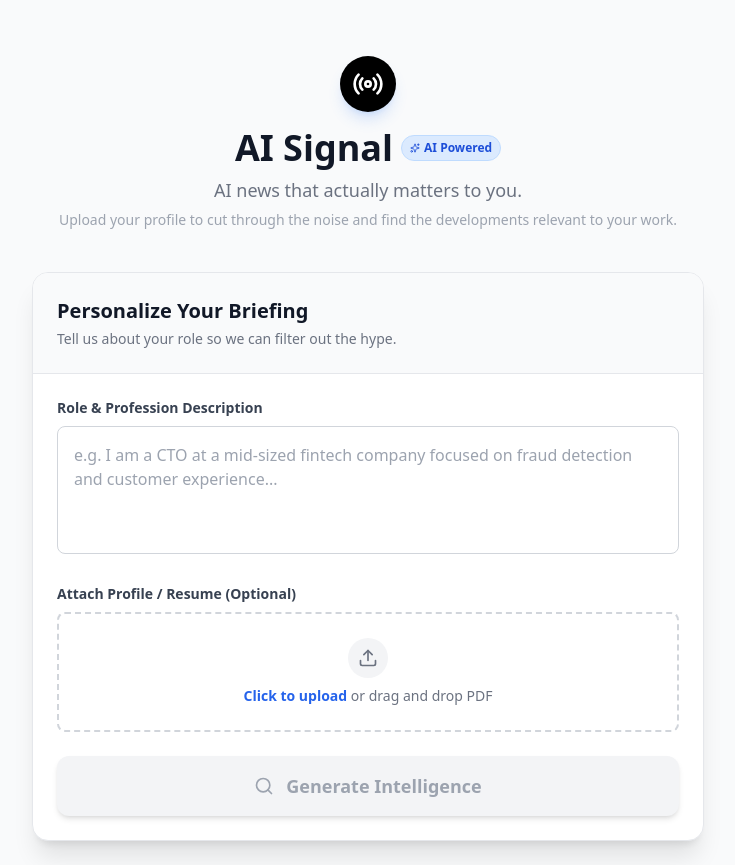
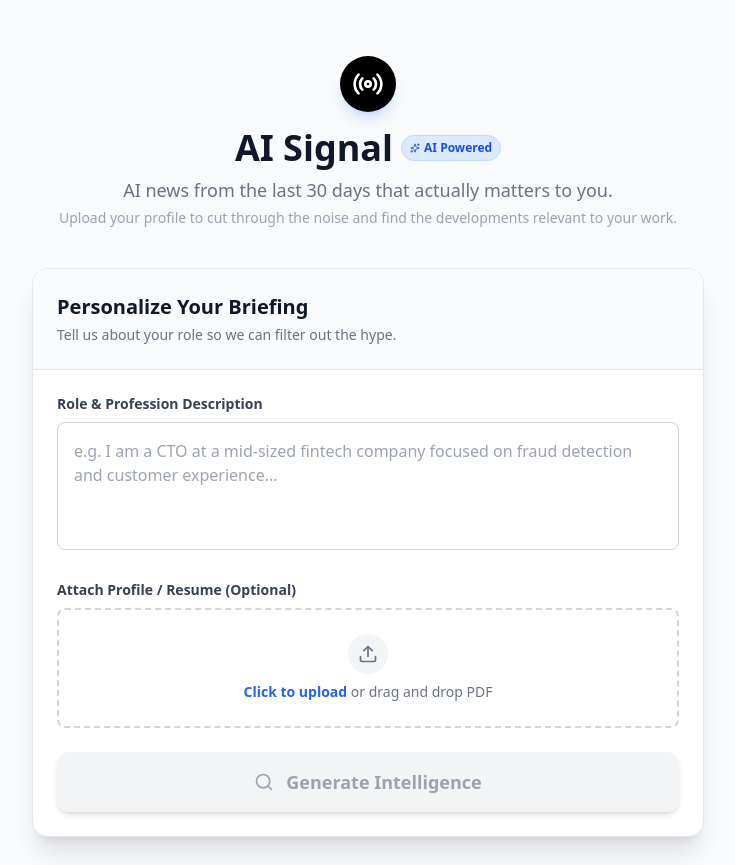
Before and after one commit to anujmagazine/AI-News-Signal-Scout, a React (Vite) app: page / in a window 1280 px wide. Shown: the whole page, without its empty margins (272-1007 px from the left). Built offline with nearby package versions, Linux system fonts and the light colour scheme.

Commit message:
feat: Enhance Header with updated copy and structure
Refactors the Header component to improve readability and update the descriptive text. The introductory copy is now split into two distinct paragraphs, and the "AI Powered" badge is correctly positioned.

```diff
--- a/components/Header.tsx
+++ b/components/Header.tsx
@@ -1,3 +1,4 @@
+
 import React from 'react';
 import { Radio, Sparkles } from 'lucide-react';
 
@@ -18,11 +19,10 @@ const Header: React.FC = () => {
           AI Powered
         </span>
       </div>
-      <p className="text-lg text-gray-500 font-medium mb-6 max-w-2xl mx-auto">
-        AI news that actually matters to you.
-        <br/>
-        <span className="text-sm text-gray-400">Upload your profile to cut through the noise and find the developments relevant to your work.</span>
-      </p>
+      <div className="text-lg text-gray-500 font-medium mb-6 max-w-2xl mx-auto">
+        <p>AI news from the last 30 days that actually matters to you.</p>
+        <p className="text-sm text-gray-400 mt-1">Upload your profile to cut through the noise and find the developments relevant to your work.</p>
+      </div>
     </div>
   );
 };
```
